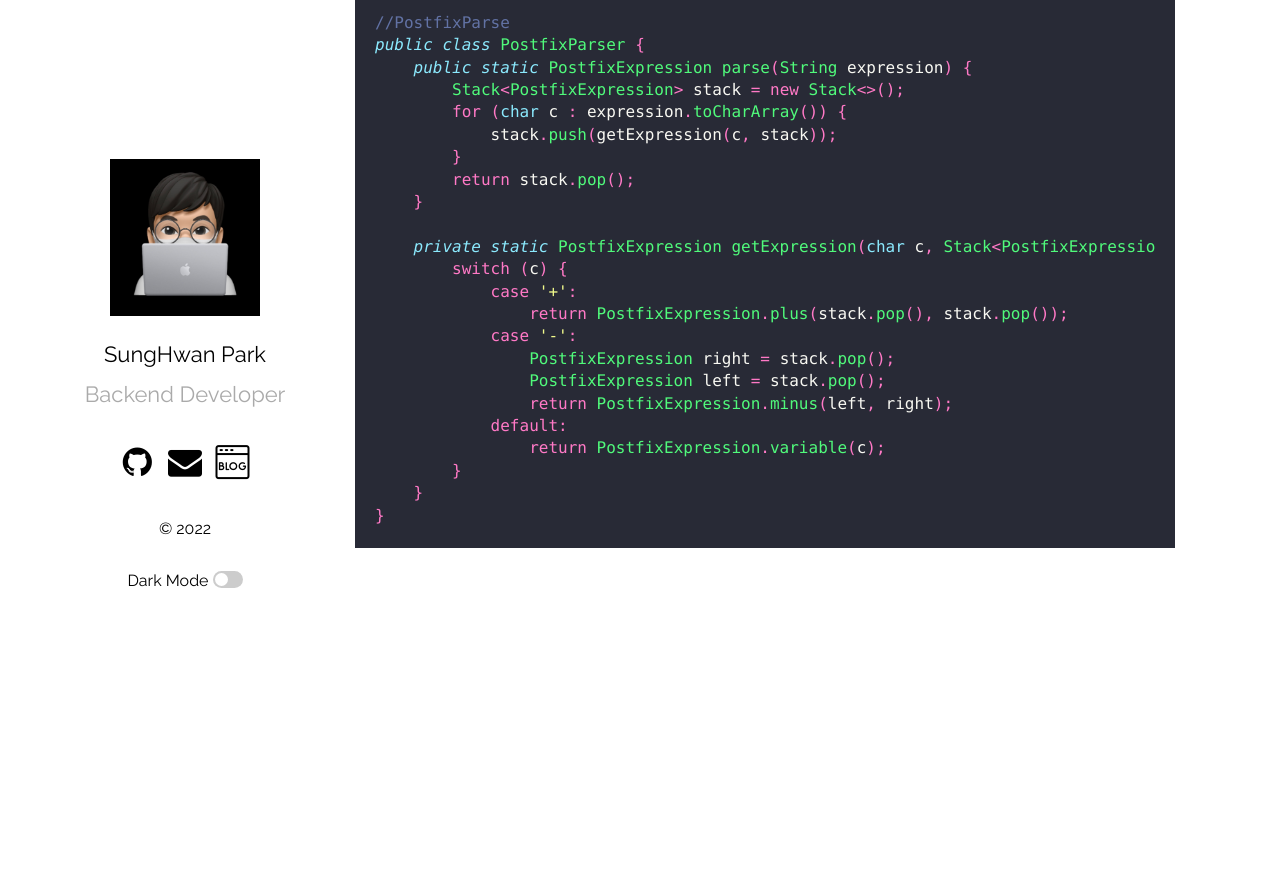
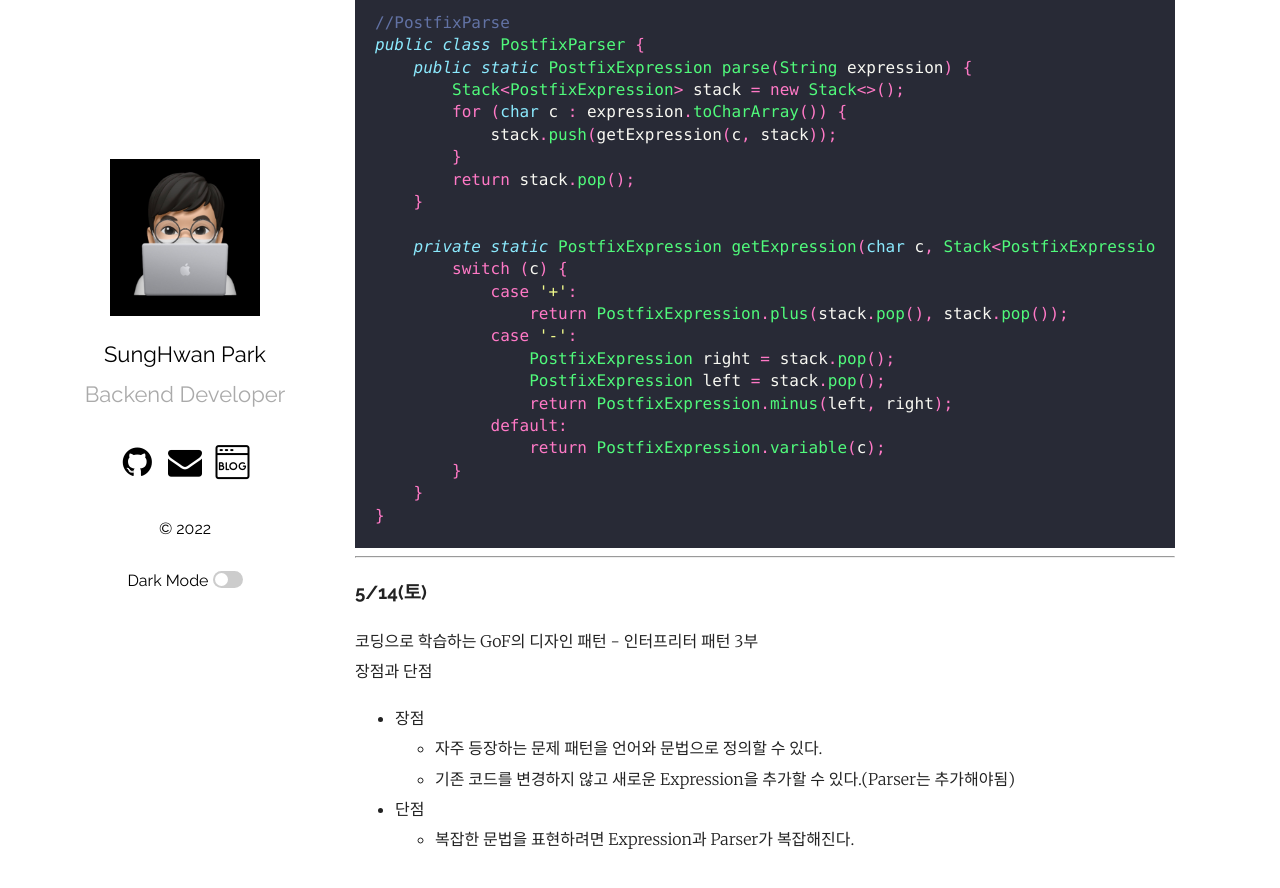
Before and after one commit to park0219/park0219.github.io, a Jekyll site: the page built from _posts/2022-05-01-5월TIL.markdown, in a window 1280 px wide and 900 px high, scrolled down 12048 px. Shown: the top 888 px of the window. Built offline with Jekyll 4.4.1, drawn with Linux system fonts in a browser that asks for light colours; comment, search, counter and statistics services are not loaded; before the commit the page ends 12641 px from its top, so only the background shows below that.

Commit message:
feat: 2022-05-14 TIL 추가

````diff
--- a/_posts/2022-05-01-5월TIL.markdown
+++ b/_posts/2022-05-01-5월TIL.markdown
@@ -580,3 +580,16 @@ public class PostfixParser {
     }
 }
 ```
+
+---
+
+### 5/14(토)
+
+코딩으로 학습하는 GoF의 디자인 패턴 - 인터프리터 패턴 3부<br/>
+장점과 단점
+
+-   장점
+    -   자주 등장하는 문제 패턴을 언어와 문법으로 정의할 수 있다.
+    -   기존 코드를 변경하지 않고 새로운 Expression을 추가할 수 있다.(Parser는 추가해야됨)
+-   단점
+    -   복잡한 문법을 표현하려면 Expression과 Parser가 복잡해진다.
````
